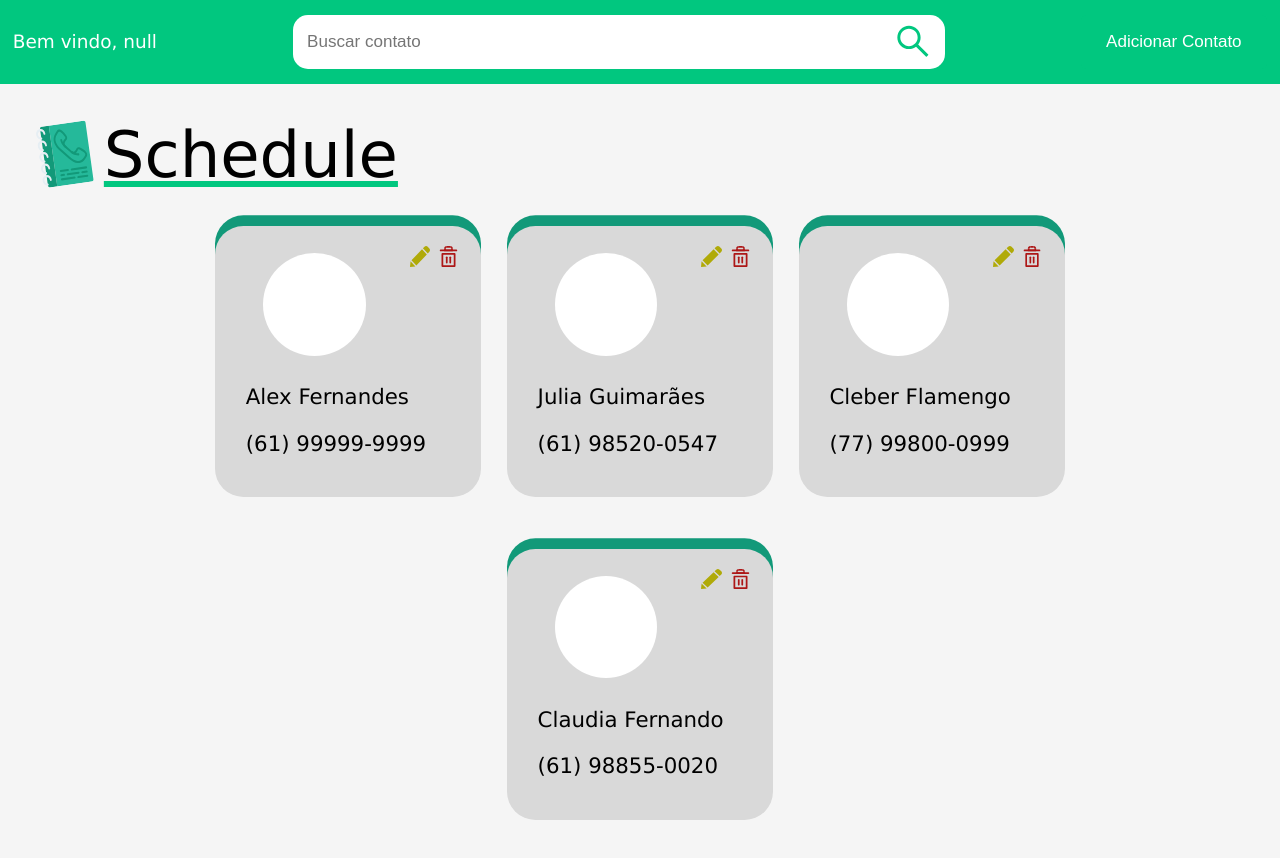
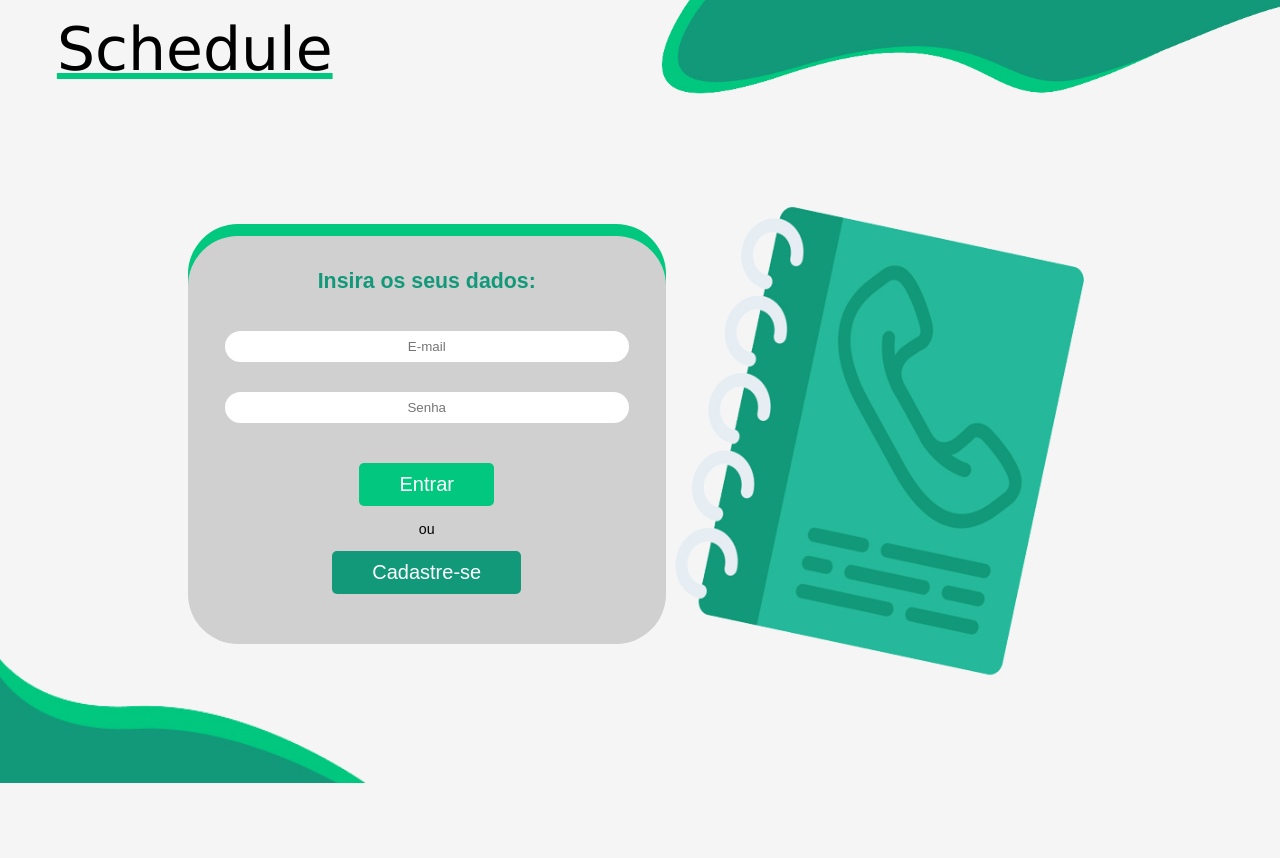
Before and after one commit to DanielRogs/Frontend_Schedule, a React (Create React App) app: page / in a window 1280 px wide. Shown: the top 858 px of the page. After the commit the page ends 800 px from the top, so only its background shows below. Built offline with nearby package versions, Linux system fonts and the light colour scheme.

Commit message:
colocando user em routes

```diff
--- a/src/routes/index.tsx
+++ b/src/routes/index.tsx
@@ -29,7 +29,7 @@ export default class AppRoutes extends React.Component{
             <AuthContext.Consumer>
                 {
                     ({user}) =>(
-                        true ? this.userLogged:this.userNotLoggedRoutes
+                        !!user ? this.userLogged:this.userNotLoggedRoutes
                     )
                 }
             </AuthContext.Consumer>
```
